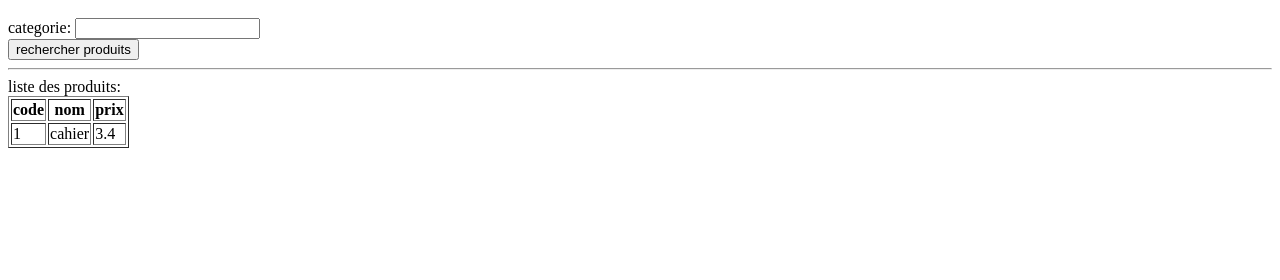
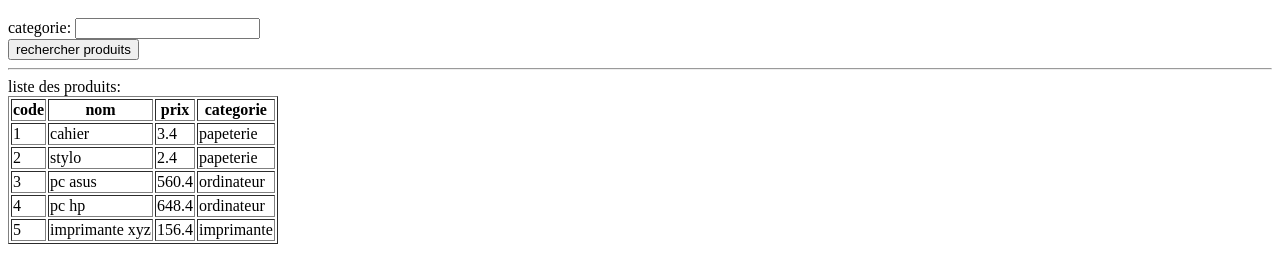
Before and after one commit to didier-tp/isika_js_jquery_092020, a plain HTML site: page tpJs/produits.html in a window 1280 px wide. Both pictures are taken after a click on the button "rechercher produits". Shown: the part 48-328 px from the top of the page. Drawn offline with Linux system fonts and the light colour scheme.

Commit message:
produits

```diff
--- a/tpJs/js/produits.js
+++ b/tpJs/js/produits.js
@@ -10,13 +10,17 @@ $(function(){
 				if (data) {
 				    console.log("data=" + JSON.stringify(data));
 					var tabProduits = data;
-					var nouvelleLigne="<tr><td>"+tabProduits[0].code
-					            +"</td><td>"+tabProduits[0].nom
-								+"</td><td>"+tabProduits[0].prix
-								+"</td></tr>";
-					console.log("nouvelleLigne=" + nouvelleLigne);
-					//$('#tableHtmlProd').append(nouvelleLigne);
-					$('#tBodyProd').append(nouvelleLigne);
+					$("#tBodyProd").empty();
+					for(i in tabProduits){
+						var nouvelleLigne="<tr><td>"+tabProduits[i].code
+									+"</td><td>"+tabProduits[i].nom
+									+"</td><td>"+tabProduits[i].prix
+									+"</td><td>"+tabProduits[i].categorie
+									+"</td></tr>";
+						console.log("nouvelleLigne=" + nouvelleLigne);
+						//$('#tableHtmlProd').append(nouvelleLigne);
+						$('#tBodyProd').append(nouvelleLigne);
+					}
 					}
 				},
 			error: function( jqXHR, textStatus, errorThrown ){
--- a/tpJs/produits.html
+++ b/tpJs/produits.html
@@ -1,6 +1,6 @@
 <html>
 <head>
-    <title>calculatrice</title>
+    <title>produits</title>
 	<meta charset="UTF-8">
 	<script src="./lib/jquery-3.5.1.js" ></script>
 	<script src="./js/produits.js" ></script>
@@ -10,16 +10,16 @@
 
    <h1>produits avec ajax</h1>
 
-    categorie: <input id="idCategorie" type="text"  /> <br/>
+    categorie: <input id="idCategorie" type="text" 	/> <br/>
     <input id="idBtn" value="rechercher produits" type="button" />
 	<hr/>
 	liste des produits: <br/>
     <table border="1" id="tableHtmlProd">
 	  <thead>
-         <tr><th>code</th><th>nom</th><th>prix</th></tr>
+         <tr><th>code</th><th>nom</th><th>prix</th><th>categorie</th></tr>
 	   </thead>
 	  <tbody id="tBodyProd">
-	   <!-- <tr><th>1</th><th>produit1</th><th>2.45</th></tr> -->
+	   <!-- <tr><td>1</td><td>produit1</td><td>2.45</td></tr> -->
 	  </tbody>
     </table>
 
```
